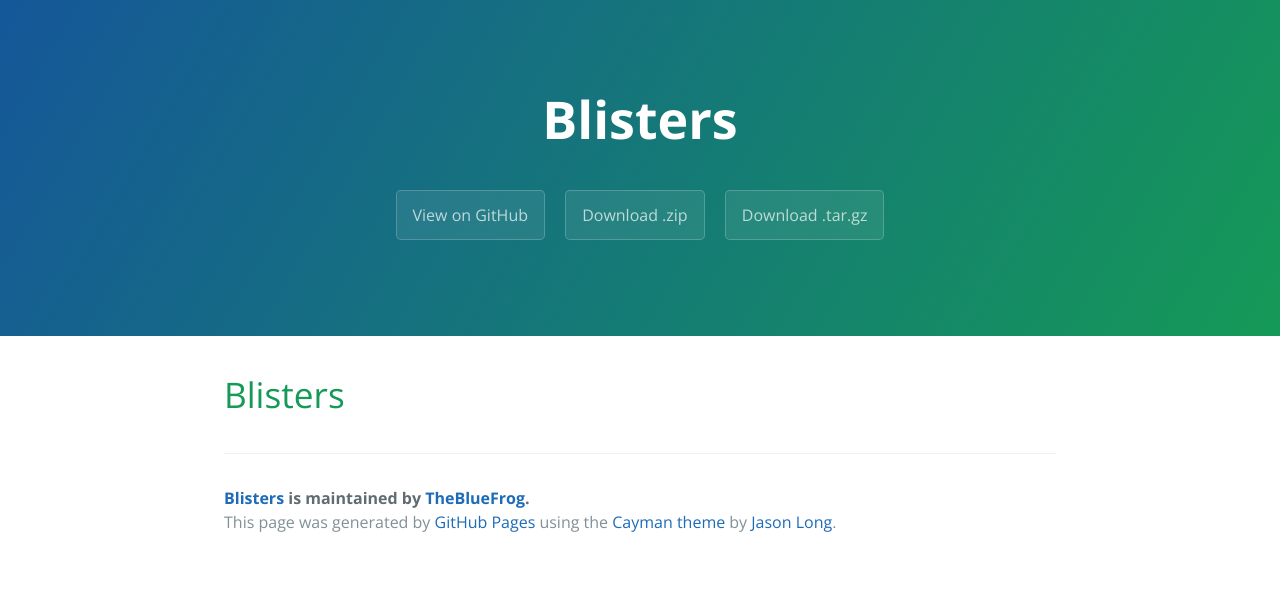
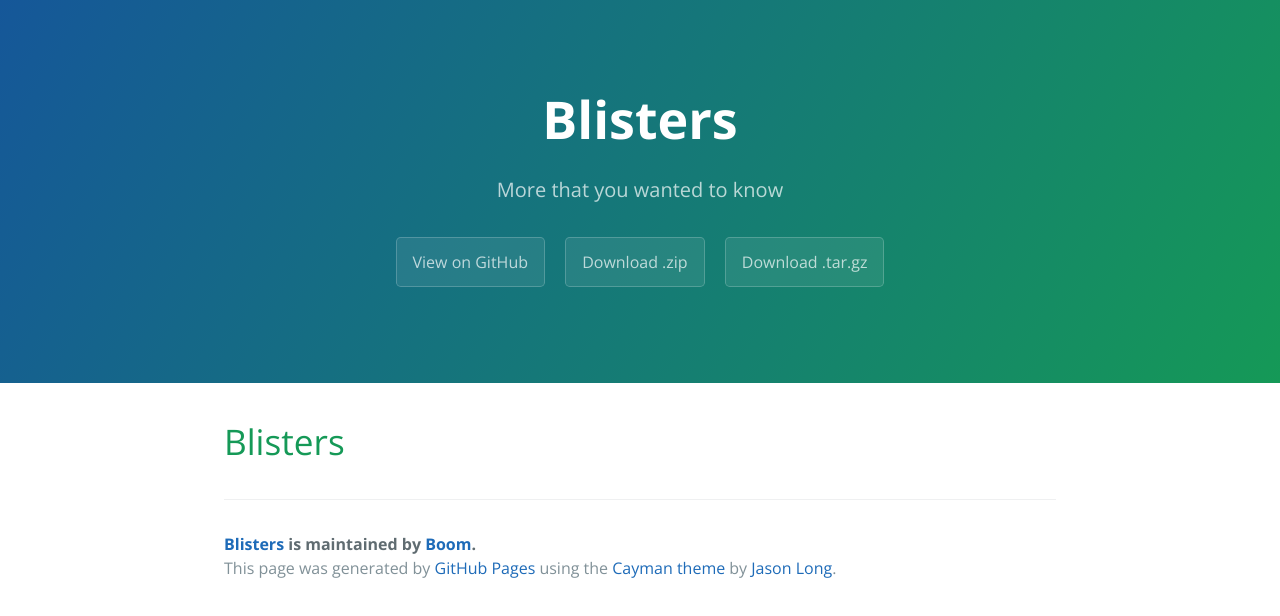
Before and after one commit to TheBlueFrog/Blisters, a plain HTML site: page index.html in a window 1280 px wide. Drawn offline with nearby package versions, Linux system fonts and the light colour scheme.

Commit message:
Update index.html

```diff
--- a/index.html
+++ b/index.html
@@ -12,7 +12,7 @@
   <body>
     <section class="page-header">
       <h1 class="project-name">Blisters</h1>
-      <h2 class="project-tagline"></h2>
+      <h2 class="project-tagline">More that you wanted to know</h2>
       <a href="https://github.com/TheBlueFrog/Blisters" class="btn">View on GitHub</a>
       <a href="https://github.com/TheBlueFrog/Blisters/zipball/master" class="btn">Download .zip</a>
       <a href="https://github.com/TheBlueFrog/Blisters/tarball/master" class="btn">Download .tar.gz</a>
@@ -23,7 +23,7 @@
 <a id="blisters" class="anchor" href="#blisters" aria-hidden="true"><span class="octicon octicon-link"></span></a>Blisters</h1>
 
       <footer class="site-footer">
-        <span class="site-footer-owner"><a href="https://github.com/TheBlueFrog/Blisters">Blisters</a> is maintained by <a href="https://github.com/TheBlueFrog">TheBlueFrog</a>.</span>
+        <span class="site-footer-owner"><a href="https://github.com/TheBlueFrog/Blisters">Blisters</a> is maintained by <a href="https://github.com/TheBlueFrog">Boom</a>.</span>
 
         <span class="site-footer-credits">This page was generated by <a href="https://pages.github.com">GitHub Pages</a> using the <a href="https://github.com/jasonlong/cayman-theme">Cayman theme</a> by <a href="https://twitter.com/jasonlong">Jason Long</a>.</span>
       </footer>
```
